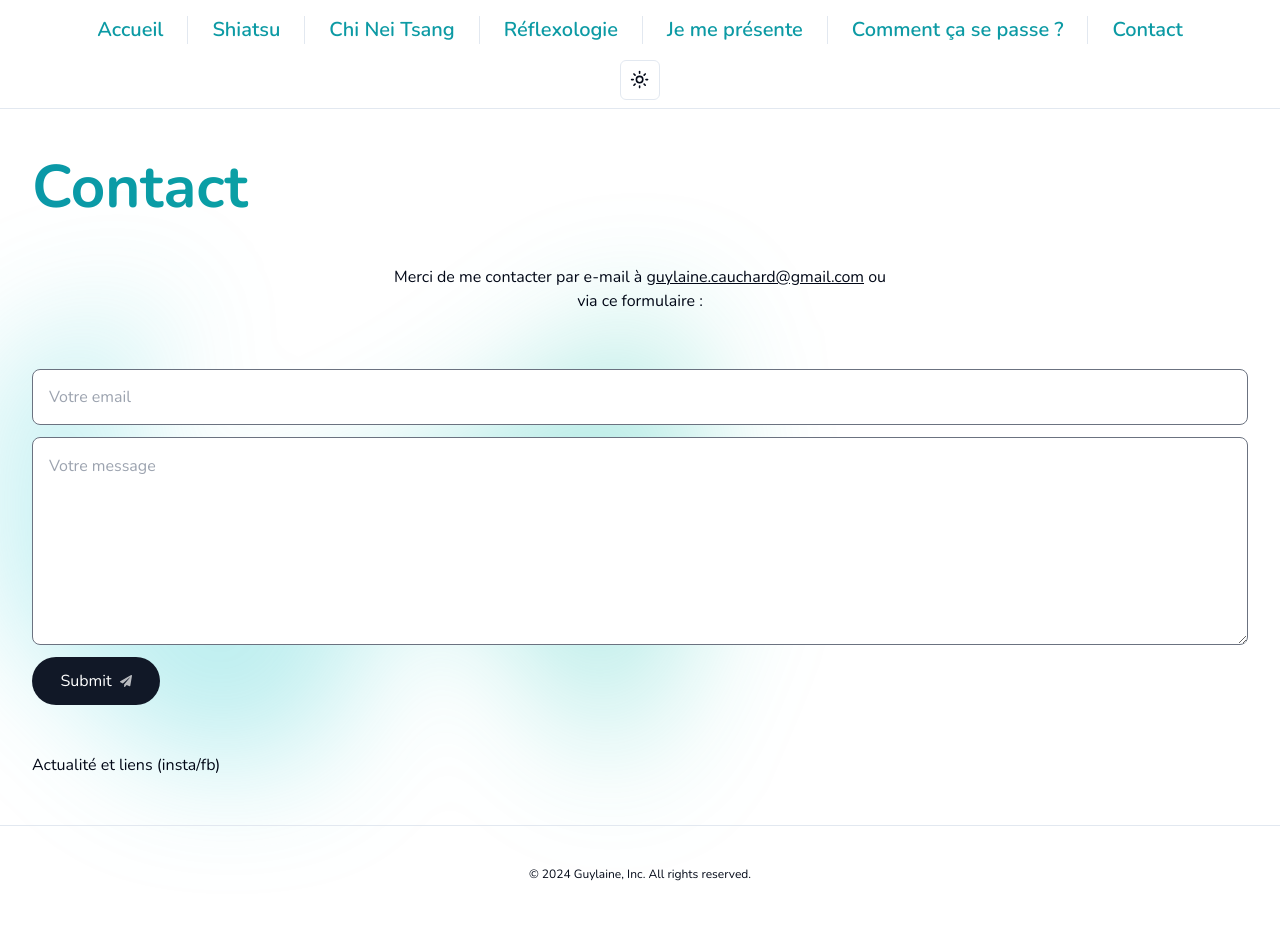
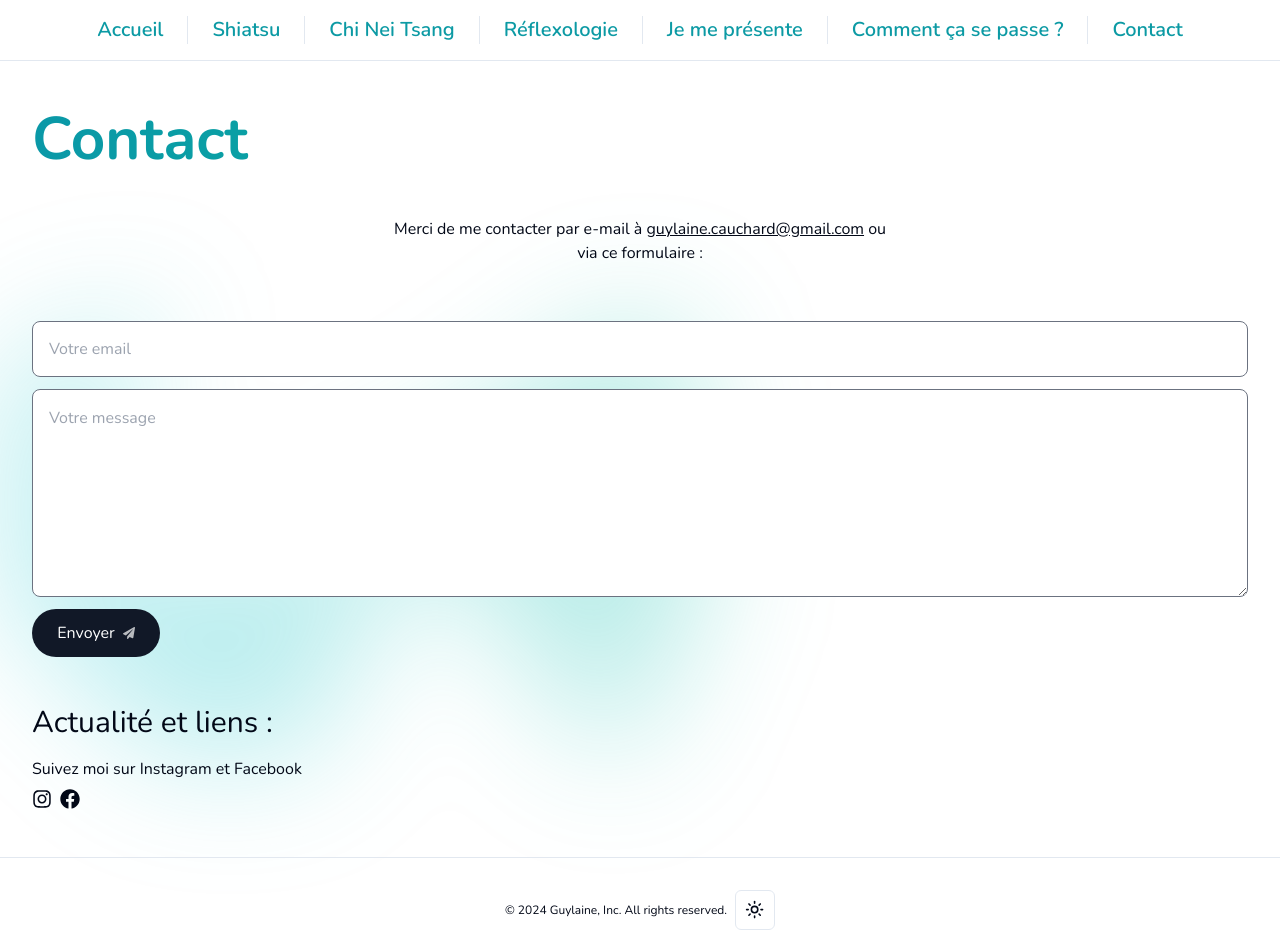
Before and after one commit to Gonzo641/guylaine-app, a Next.js app: page /contact in a window 1280 px wide. Shown: the top 952 px of the page. Before the commit the page ends 922 px from the top, so only its background shows below. Built offline with nearby package versions, Linux system fonts and the light colour scheme; no server answers.

Commit message:
add social media links

```diff
--- a/app/contact/page.tsx
+++ b/app/contact/page.tsx
@@ -2,8 +2,11 @@
 
 // import Image from "next/image";
 import { motion } from 'framer-motion'
+import { toast } from "react-hot-toast";
+import { FaInstagram } from "react-icons/fa6";
+import { FaFacebook } from "react-icons/fa";
+
 import PolygonBackground from "@/components/PolygonBackground";
-import { toast } from "react-hot-toast";
 import SubmitBtn from '@/components/SubmitBtn';
 import { sendEmail } from '@/actions/sendEmail';
 
@@ -74,7 +77,8 @@ export default function ContactPage() {
                   type="email"
                   required
                   maxLength={500}
-              placeholder="Votre email" />
+                  placeholder="Votre email"
+              />
               <textarea
                   className="h-52 my-3 rounded-lg border border-gray-500 p-4
                           dark:bg-white dark:bg-opacity-80
@@ -89,8 +93,8 @@ export default function ContactPage() {
           </form>
 
 
-        <motion.p
-        className='max-w-lg mt-12'
+        <motion.h3
+          className='max-w-lg text-3xl mt-12'
           initial={{ opacity: 0, y: 100}}
           animate={{ opacity: 1, y: 0 }}
           transition={{
@@ -99,8 +103,49 @@ export default function ContactPage() {
             ease: [0, 0.71, 0.2, 1.01]
           }}
         >
-          Actualité et liens (insta/fb)
+          Actualité et liens :
+        </motion.h3>
+        <div className=''>
+          <motion.p
+            className='max-w-lg mt-4 mb-2'
+            initial={{ opacity: 0, y: 100}}
+            animate={{ opacity: 1, y: 0 }}
+            transition={{
+              duration: 0.8,
+              delay: 1.4,
+              ease: [0, 0.71, 0.2, 1.01]
+            }}
+          >
+            Suivez moi sur Instagram et Facebook
           </motion.p>
+
+          <motion.div
+              className='flex gap-2'
+              initial={{ opacity: 0, y: 100}}
+              animate={{ opacity: 1, y: 0 }}
+              transition={{
+                duration: 0.8,
+                delay: 1.6,
+                ease: [0, 0.71, 0.2, 1.01]
+              }}
+          >
+            <a
+              href="https://www.instagram.com"
+              target="_blank"
+              className='text-xl hover:scale-[1.15] transition'
+            >
+            <FaInstagram />
+            </a>
+            <a
+              href="https://www.facebook.com"
+              target="_blank"
+              className='text-xl hover:scale-[1.15] transition'
+            >
+            <FaFacebook />
+            </a>
+          </motion.div>
+
+        </div>
       </div>
     </section>
   )
--- a/components/Footer.tsx
+++ b/components/Footer.tsx
@@ -1,13 +1,17 @@
 import { Separator } from "./ui/separator"
+import { ThemeToggle } from './ThemeToogle'
 
 const Footer = () => {
   return (
     <footer>
         <Separator className='w-full bg-slate-200 dark:bg-slate-900' />
-        <div className="mx-auto py-10">
-            <p className="text-center text-xs">
+        <div className="mx-auto py-10 flex flex-col sm:flex-row justify-center items-center gap-2">
+            <p className="text-xs pb-4 sm:pb-2">
                 &copy; 2024 Guylaine, Inc. All rights reserved.
             </p>
+            <div className="-mt-2">
+            <ThemeToggle />
+            </div>
         </div>
     </footer>
   )
--- a/components/Navbar.tsx
+++ b/components/Navbar.tsx
@@ -1,9 +1,12 @@
 "use client";
 
 import Link from 'next/link'
+import { FaInstagram } from "react-icons/fa6";
+import { FaFacebook } from "react-icons/fa";
+
+import { ThemeToggle } from './ThemeToogle'
 import { Separator } from "@/components/ui/separator"
 import NavbarMobile from './NavbarMobile'
-import { ThemeToggle } from './ThemeToogle'
 
 
 
@@ -11,7 +14,7 @@ export default function Navbar() {
 
   return (
     <header>
-      <nav className='pt-4 pb-2 flex flex-col z-50'>
+      <nav className='pt-4 pb-4 flex flex-col z-50'>
         {/* <ul className='container hidden md:flex gap-6'> */}
         {/* <div className='flex flex-col'> */}
         <ul className='w-full flex flex-wrap justify-center sm:gap-6 gap-4'>
@@ -55,9 +58,23 @@ export default function Navbar() {
             <Link href='/contact' className='hover:text-[#2bcceb] text-[#0c9aa4] sm:text-xl text-sm font-semibold'>Contact</Link>
           </li>
         </ul>
-        <div className='flex items-center justify-center pt-4 z-50'>
-          <ThemeToggle />
-        </div>
+        {/* <div className='flex items-center justify-center pt-4 z-50 gap-2'>
+          <ThemeToggle /> */}
+          {/* <a
+            href="https://www.instagram.com"
+            target="_blank"
+            className='text-2xl hover:scale-[1.15] transition'
+          >
+            <FaInstagram />
+          </a>
+          <a
+            href="https://www.facebook.com"
+            target="_blank"
+            className='text-2xl hover:scale-[1.15] transition'
+          >
+            <FaFacebook />
+          </a> */}
+        {/* </div> */}
         {/* </div> */}
         {/* <NavbarMobile /> */}
       </nav>
--- a/components/SubmitBtn.tsx
+++ b/components/SubmitBtn.tsx
@@ -20,7 +20,7 @@ export default function SubmitBtn() {
         <div className="h-5 w-5 animate-spin rounded-full border-b-2 border-white"></div>
       ) : (
         <>
-          Submit{" "}
+          Envoyer{" "}
           <FaPaperPlane className="text-xs opacity-70 transition-all
           group-hover:translate-x-1 group-hover:-translate-y-1" />{" "}
         </>
--- a/components/ThemeToogle.tsx
+++ b/components/ThemeToogle.tsx
@@ -26,10 +26,10 @@ export function ThemeToggle() {
       </DropdownMenuTrigger>
       <DropdownMenuContent align="end">
         <DropdownMenuItem onClick={() => setTheme("light")}>
-          Light
+          Clair
         </DropdownMenuItem>
         <DropdownMenuItem onClick={() => setTheme("dark")}>
-          Dark
+          Sombre
         </DropdownMenuItem>
         <DropdownMenuItem onClick={() => setTheme("system")}>
           System
```
Lines whose indentation alone changed are shown as unchanged.
